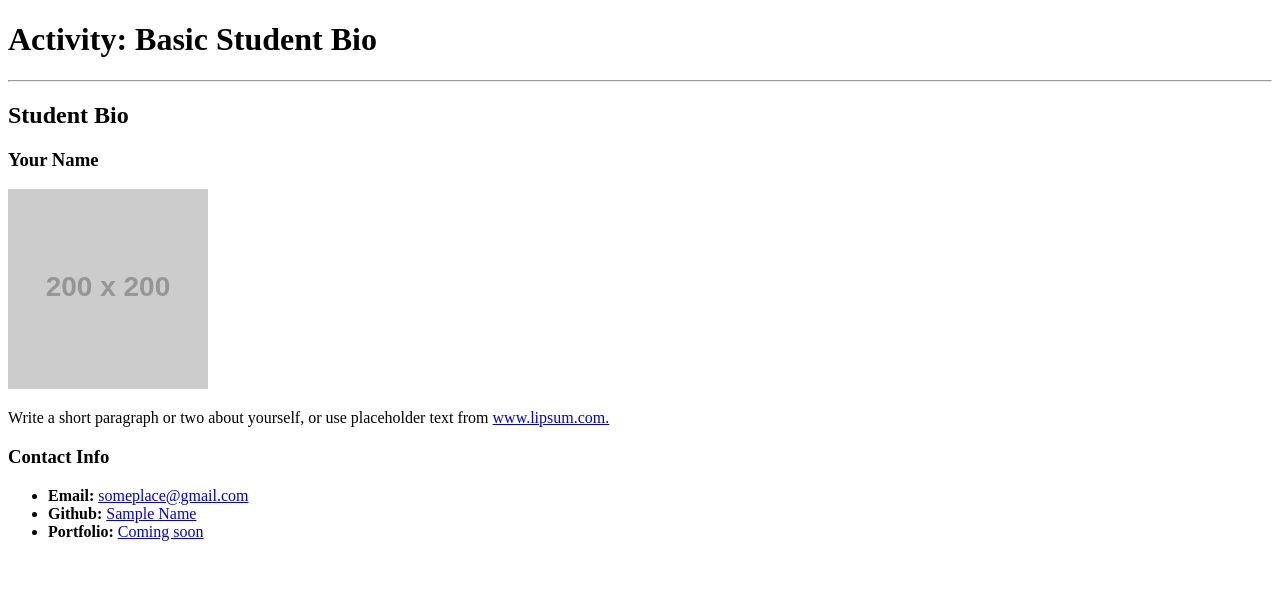
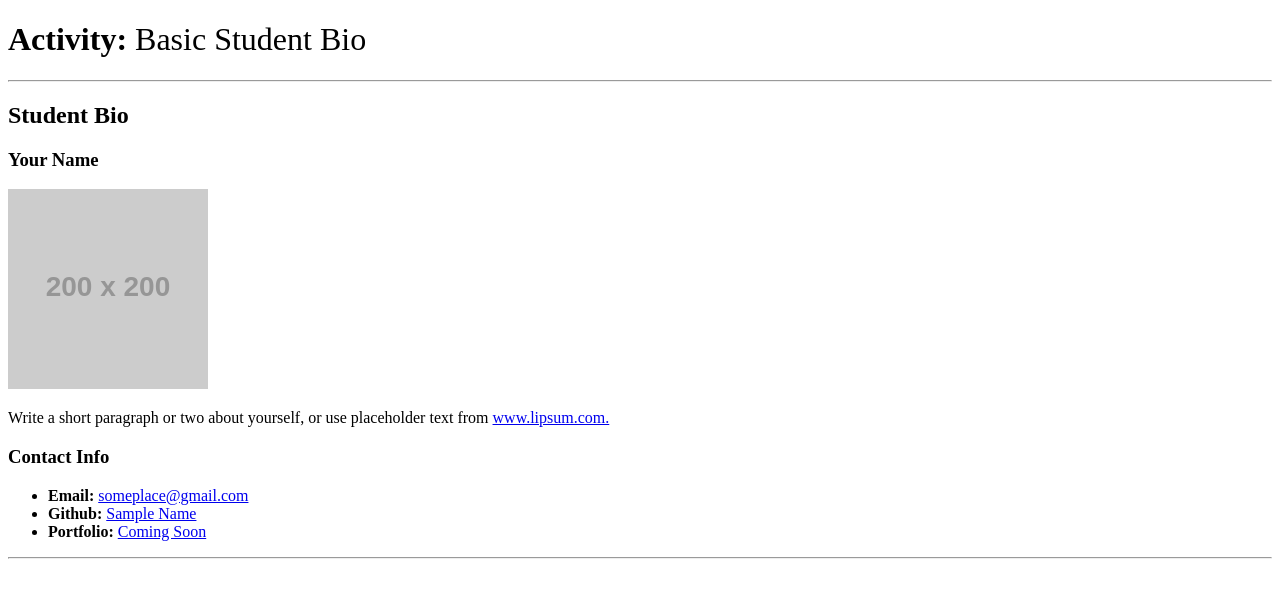
Before and after one commit to andrewjknapp/Basic-Student-Info, a plain HTML site: page index.html in a window 1280 px wide. Drawn offline with Linux system fonts and the light colour scheme; placeholder pictures from the web are drawn by us.

Commit message:
Fixed bolding issue for <h1>

```diff
--- a/index.html
+++ b/index.html
@@ -4,7 +4,7 @@
         <title>Student Bio</title>
     </head>
     <body>
-        <h1><strong>Activity: </strong> Basic Student Bio</h1>
+        <h1 style="font-weight:normal"><strong>Activity: </strong> Basic Student Bio</h1>
         <hr>
         <h2>Student Bio</h2>
         <h3>Your Name</h3>
@@ -22,8 +22,9 @@
             </li>
             <li>
                 <strong>Portfolio: </strong>
-                <a href="#">Coming soon</a>
+                <a href="#">Coming Soon</a>
             </li>
         </ul>
+        <hr>
     </body>
 </html>
```
